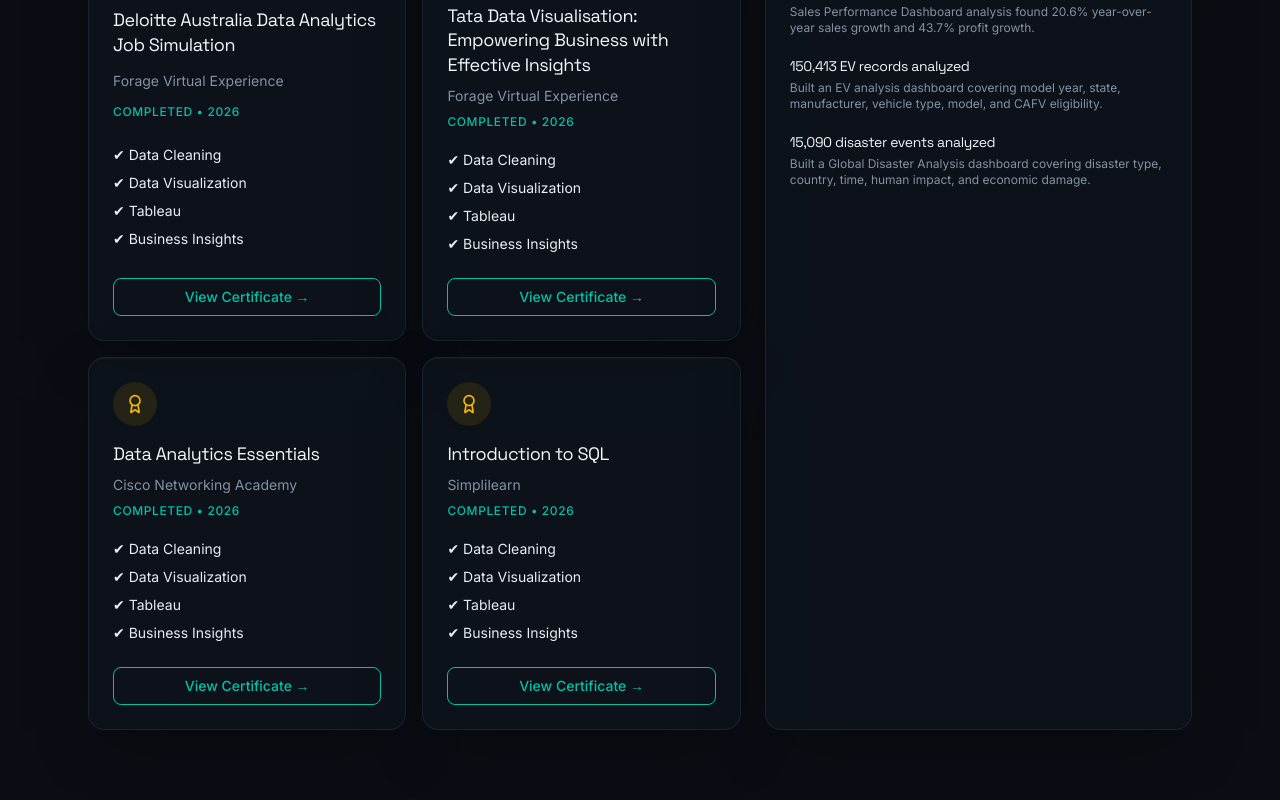
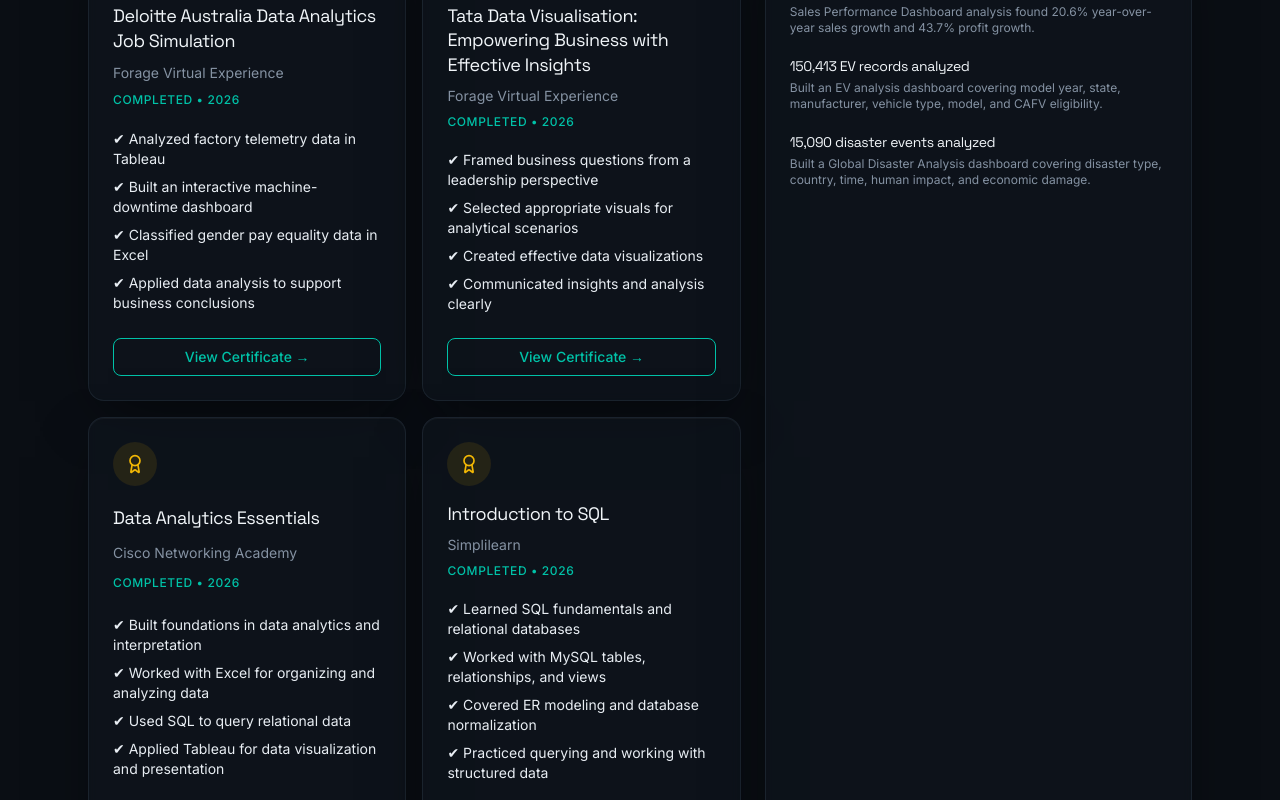
Before and after one commit to bhaskar-nb/portfolio, a Next.js app: page / in a window 1280 px wide. Shown: the part 5040-5840 px from the top of the page. Built offline with nearby package versions, Linux system fonts and the light colour scheme.

Commit message:
Render certificate-specific bullet points

```diff
--- a/components/Certifications.tsx
+++ b/components/Certifications.tsx
@@ -33,20 +33,15 @@
                 <h3 className="mt-4 font-display text-lg leading-snug text-ink-100">
                   {c.title}
                 </h3>
-
-              <p className="mt-2 text-sm text-ink-400">
-                {c.issuer}
-              </p>
-
+                <p className="mt-2 text-sm text-ink-400">{c.issuer}</p>
                 <p className="mt-2 text-xs font-medium uppercase tracking-wider text-teal">
                   Completed • {c.year}
                 </p>
 
                 <div className="mt-5 space-y-2 text-sm text-ink-300">
-                <p>✔ Data Cleaning</p>
-                <p>✔ Data Visualization</p>
-                <p>✔ Tableau</p>
-                <p>✔ Business Insights</p>
+                  {c.bullets.map((bullet) => (
+                    <p key={bullet}>✔ {bullet}</p>
+                  ))}
                 </div>
 
                 {c.link && c.link !== "#" && (
```
Lines whose indentation alone changed are shown as unchanged.
